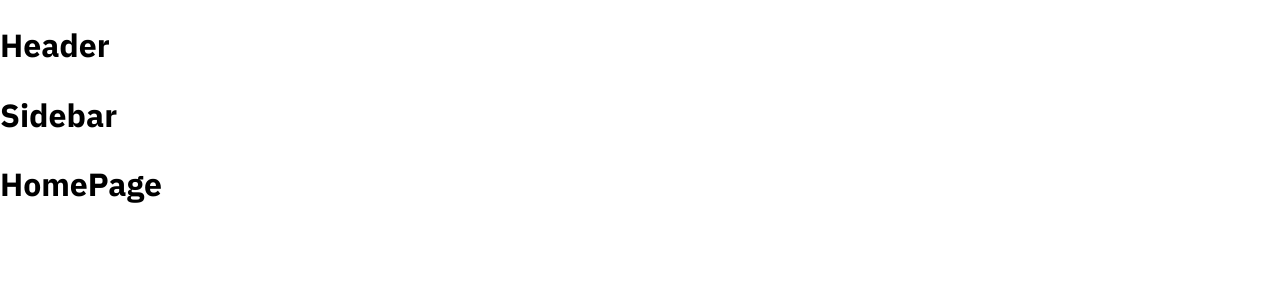
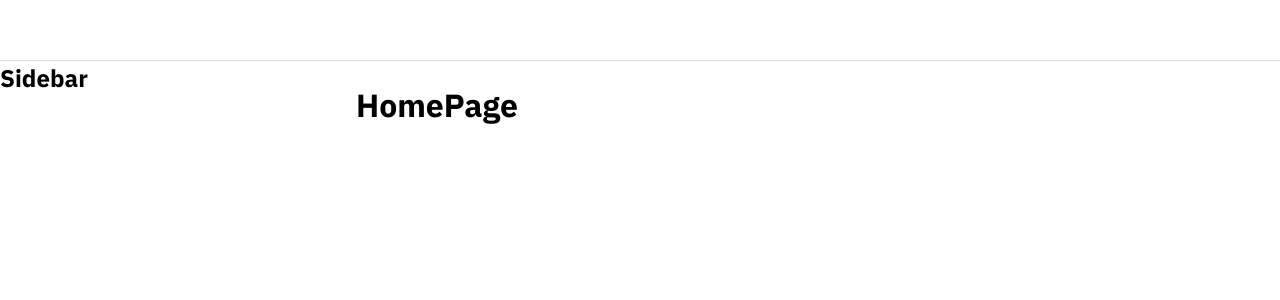
Before and after one commit to anhkhoi1908/tiktok-ui, a React (Create React App) app: page / in a window 1280 px wide. Shown: the top 300 px of the page. Built offline with nearby package versions, Linux system fonts and the light colour scheme.

Commit message:
Building Frame DefaultLayout

```diff
--- a/package.json
+++ b/package.json
@@ -6,6 +6,7 @@
     "@testing-library/jest-dom": "^5.17.0",
     "@testing-library/react": "^13.4.0",
     "@testing-library/user-event": "^13.5.0",
+    "classnames": "^2.5.1",
     "customize-cra": "^1.0.0",
     "normalize.css": "^8.0.1",
     "react": "^18.3.1",
--- a/src/components/GlobalStyles/GlobalStyles.scss
+++ b/src/components/GlobalStyles/GlobalStyles.scss
@@ -3,10 +3,15 @@
 
 :root {
     --primary: #fe2c55;
+
+    // Default layout
+    --default-layout-header-height: 6rem;
 }
 
 * {
     box-sizing: border-box;
+    margin: 0;
+    padding: 0;
 }
 
 html {
--- /dev/null
+++ b/src/components/Layout/Default/DefaultLayout.module.scss
@@ -0,0 +1,15 @@
+.wrapper {
+    display: flex;
+    flex-direction: column;
+}
+
+.container {
+    width: 100%;
+    min-height: 10rem;
+    // background-color: #333;
+    display: flex;
+}
+
+.content {
+    flex: 1;
+}
--- a/src/components/Layout/Default/Sidebar.jsx
+++ /dev/null
@@ -1,9 +0,0 @@
-import React from 'react';
-
-export default function Sidebar() {
-    return (
-        <div>
-            <h1>Sidebar</h1>
-        </div>
-    );
-}
--- /dev/null
+++ b/src/components/Layout/Default/Sidebar/Sidebar.module.scss
@@ -0,0 +1,4 @@
+.wrapper {
+    width: 35.6rem;
+    // min-height: 100rem;
+}
--- /dev/null
+++ b/src/components/Layout/Default/Sidebar/index.jsx
@@ -0,0 +1,15 @@
+import React from 'react';
+import classNames from 'classnames/bind';
+import styles from './Sidebar.module.scss';
+
+export default function Sidebar() {
+    const cx = classNames.bind(styles);
+
+    return (
+        <div>
+            <aside className={cx('wrapper')}>
+                <h2>Sidebar</h2>
+            </aside>
+        </div>
+    );
+}
--- a/src/components/Layout/Default/index.jsx
+++ b/src/components/Layout/Default/index.jsx
@@ -1,14 +1,18 @@
 import React from 'react';
 import Header from '../components/Header';
 import Sidebar from './Sidebar';
+import styles from './DefaultLayout.module.scss';
+import classNames from 'classnames/bind';
 
 export default function DefaultLayout({ children }) {
+    const cx = classNames.bind(styles);
+
     return (
-        <div>
+        <div className={cx('wrapper')}>
             <Header />
-            <div className="container">
+            <div className={cx('container')}>
                 <Sidebar />
-                <div className="content">{children}</div>
+                <div className={cx('content')}>{children}</div>
             </div>
         </div>
     );
--- a/src/components/Layout/components/Header.jsx
+++ /dev/null
@@ -1,9 +0,0 @@
-import React from 'react';
-
-export default function Header() {
-    return (
-        <div>
-            <h1>Header</h1>
-        </div>
-    );
-}
--- /dev/null
+++ b/src/components/Layout/components/Header/Header.module.scss
@@ -0,0 +1,10 @@
+.wrapper {
+    height: var(--default-layout-header-height);
+    box-shadow: 0 0.1rem 0.1rem rgb(0 0 0 / 12%);
+    display: flex;
+}
+
+.inner {
+    width: 100%;
+    height: 100%;
+}
--- /dev/null
+++ b/src/components/Layout/components/Header/index.jsx
@@ -0,0 +1,15 @@
+import React from 'react';
+import classNames from 'classnames/bind';
+import styles from './Header.module.scss';
+
+export default function Header() {
+    const cx = classNames.bind(styles);
+
+    return (
+        <div>
+            <header className={cx('wrapper')}>
+                <div className={cx('inner')}></div>
+            </header>
+        </div>
+    );
+}
```
Also changed, not shown: 1 other file (tests, documents, lock files or other folders).
